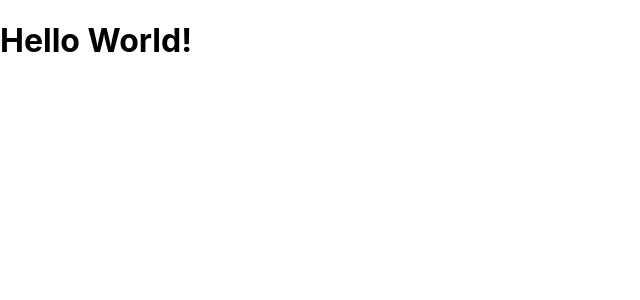
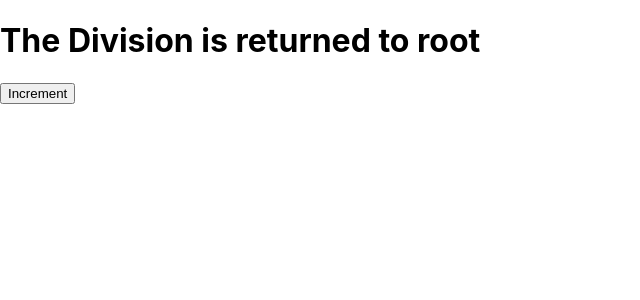
Before and after one commit to k-nautresurrect/learnReact, a React (Create React App) app in the folder counter-app/: page / in a window 1280 px wide. Shown: the top 300 px of the page, without its empty margins (0-640 px from the left). Built offline with nearby package versions, Linux system fonts and the light colour scheme.

Commit message:
Returned Div to root

```diff
--- a/counter-app/src/components/counter.jsx
+++ b/counter-app/src/components/counter.jsx
@@ -2,7 +2,13 @@ import React, { Component } from "react";
 
 class Counter extends Component{
     render () {
-        return <h1>Hello World!</h1>;
+        // we used bracket because javascript edits the return with ; if there is nothing
+        return (
+            <div>
+                <h1>The Division is returned to root</h1>
+                <button> Increment </button>
+            </div>
+        );
     }
 }
 
```
